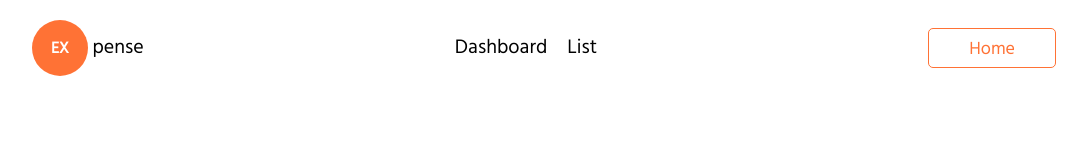
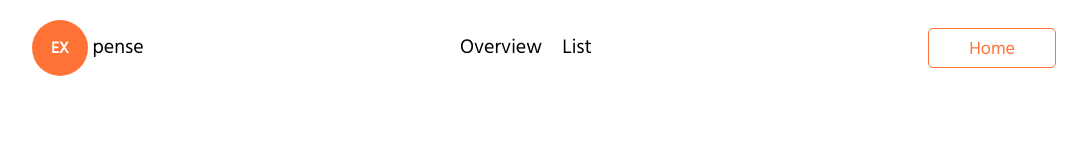
Before and after one commit to wesleyara/expense, a Next.js app: page /dashboard in a window 1280 px wide. Shown: the top 160 px of the page, without its empty margins (96-1183 px from the left). Built offline with nearby package versions, Linux system fonts and the light colour scheme.

Commit message:
feat: adding page routing

```diff
--- a/src/layout/NavBar/index.tsx
+++ b/src/layout/NavBar/index.tsx
@@ -1,3 +1,4 @@
+import Link from "next/link";
 import { MouseEventHandler } from "react";
 import { SNavBar } from "./style";
 
@@ -7,6 +8,9 @@ interface NavBarProps {
   listThree?: string;
   eventClick: MouseEventHandler<HTMLButtonElement>;
   buttonDescriber: string;
+  linkOne: string;
+  linkTwo: string;
+  linkThree: string;
 }
 
 export function NavBar(props: NavBarProps) {
@@ -17,9 +21,15 @@ export function NavBar(props: NavBarProps) {
       </div>
 
       <ul>
-        <li>{props.listOne}</li>
-        <li>{props.listTwo}</li>
-        <li>{props.listThree}</li>
+        <Link href={props.linkOne}>
+          <li>{props.listOne}</li>
+        </Link>
+        <Link href={props.linkTwo}>
+          <li>{props.listTwo}</li>
+        </Link>
+        <Link href={props.linkThree}>
+          <li>{props.listThree}</li>
+        </Link>
       </ul>
 
       <button onClick={props.eventClick}>{props.buttonDescriber}</button>
--- a/src/pages/dashboard/index.tsx
+++ b/src/pages/dashboard/index.tsx
@@ -11,8 +11,11 @@ export default function Dashboard() {
   return (
     <>
       <NavBar
-        listOne="Dashboard"
+        listOne="Overview"
         listTwo="List"
+        linkOne="/dashboard"
+        linkTwo="/dashboard/list"
+        linkThree="/"
         buttonDescriber="Home"
         eventClick={handleNavigate}
       />
--- a/src/pages/index.tsx
+++ b/src/pages/index.tsx
@@ -16,6 +16,9 @@ const Home: NextPage = () => {
         listOne="Features"
         listTwo="About us"
         listThree="Pricing"
+        linkOne="#features"
+        linkTwo="#aboutUs"
+        linkThree="#pricing"
         buttonDescriber="Try free"
         eventClick={handleNavigate}
       />
```
